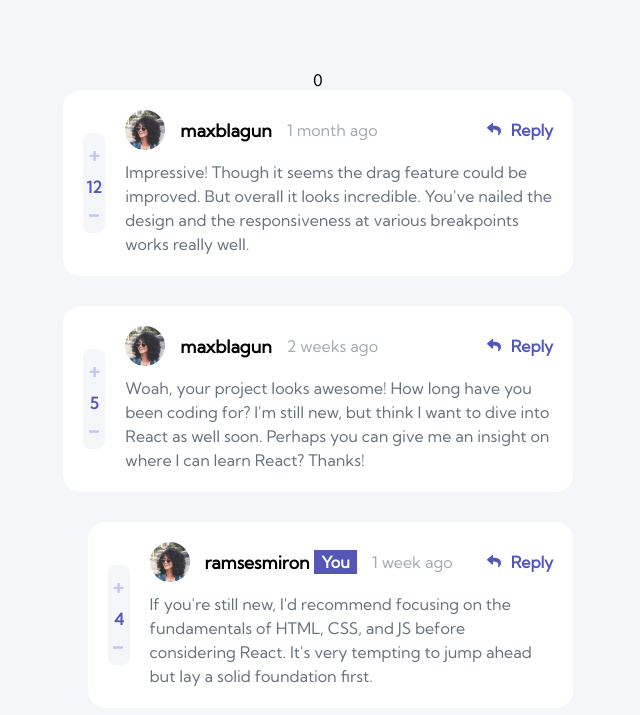
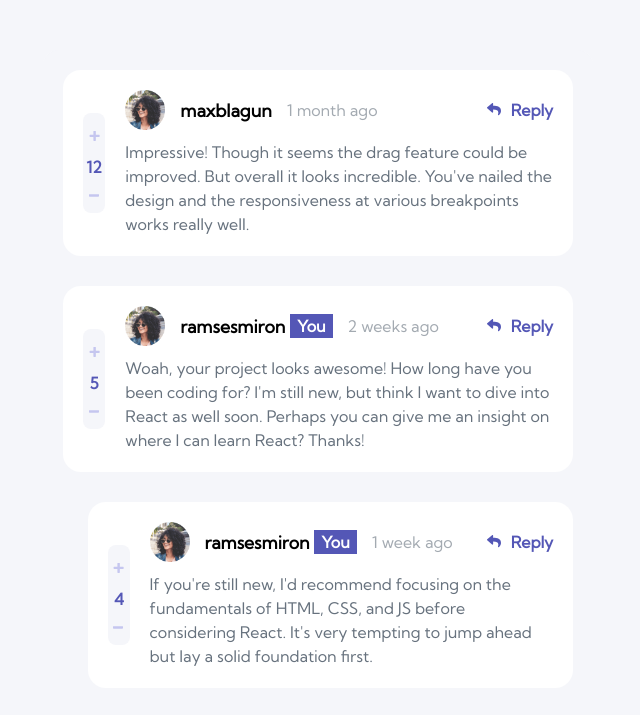
Before and after one commit to redamohamed19/Interactive-comments-section, a React app: page / in a window 1280 px wide. Shown: the top 715 px of the page, without its empty margins (322-962 px from the left). Built offline with nearby package versions, Linux system fonts and the light colour scheme.

Commit message:
fix add comment bug

```diff
--- a/src/css/style.css
+++ b/src/css/style.css
@@ -26,6 +26,9 @@ body {
   width: 43%;
   border-radius: 1rem;
   padding: 20px;
+}
+.Top_comment {
+  width: 100%;
 }
 .com_container {
   display: flex;
@@ -80,7 +83,7 @@ body {
   color: #fff;
   font-weight: bold;
   margin-left: 5px;
-  display: none;
+  display: block;
 }
 #user_content {
   color: #67727e;
--- a/src/data/data.json
+++ b/src/data/data.json
@@ -4,7 +4,7 @@
       "png": "./images/avatars/image-juliusomo.png",
       "webp": "./images/avatars/image-juliusomo.webp"
     },
-    "username": "amyrobson"
+    "username": "ramsesmiron"
   },
   "comments": [
     {
@@ -31,7 +31,7 @@
           "png": "./images/avatars/image-maxblagun.png",
           "webp": "./images/avatars/image-maxblagun.webp"
         },
-        "username": "maxblagun"
+        "username": "ramsesmiron"
       },
       "replies": [
         {
--- a/src/js/app.js
+++ b/src/js/app.js
@@ -5,51 +5,49 @@ import '../css/style.css';
 import '../css/replie.css';
 import data from '../data/data.json';
 import img_avatar from '../imgs/avatars/image-maxblagun.png';
-import { useEffect, useState } from 'react';
-var v = [data];
+import { useRef, useState } from 'react';
 
 const App = () => {
-  const [rerender, setRerender] = useState(v[0].comments);
+  const [text, settext] = useState('');
 
-  var x = 0;
-
-  useEffect(() => {
-    document.getElementById('btn_send').onclick = function() {
-      v[0].comments.push({
-        id: 1,
-        content:
-          "Impressive! Though it seems the drag feature could be improved. But overall it looks incredible. You've nailed the design and the responsiveness at various breakpoints works really well.",
-        createdAt: '1 month ago',
-        score: 12,
+  const handleChange = e => {
+    settext(e.target.value);
+  };
+  const [rerender, setRerender] = useState([data][0].comments);
+  let newComment = {
+    id: [data][0].comments[[data][0].comments.length - 1].id++,
+    content: text,
+    createdAt: '1 min ago',
+    score: 0,
     user: {
       image: {
-            png: './images/avatars/image-amyrobson.png',
-            webp: './images/avatars/image-amyrobson.webp'
+        png: data.currentUser.image.png,
+        webp: data.currentUser.image.webp
       },
-          username: 'amyrobson'
+      username: data.currentUser.username
     },
     replies: []
-      });
-      setRerender(v[0].comments);
-      x++;
+  };
 
-      console.log(rerender);
+  const addComment = () => {
+    setRerender(comments => [...comments, newComment]);
   };
-  });
   return (
     <div className="container">
-      {x}
       {rerender.map(x => {
-        return <Comment key={x.id} data={x} all={v[0]} />;
+        return <Comment key={x.id} data={x} all={[data][0]} />;
       })}
       <div className="comment_input">
         <img src={img_avatar} alt="avatar" id="avatar_send" />
         <textarea
           type="text"
           id="comment_entry"
+          onChange={handleChange}
           placeholder="Add a comment..."
         />
-        <button id="btn_send">SEND</button>
+        <button id="btn_send" onClick={addComment}>
+          SEND
+        </button>
       </div>
     </div>
   );
--- a/src/js/comment.js
+++ b/src/js/comment.js
@@ -7,15 +7,8 @@ import Replie from './replie';
 import { useEffect, useState } from 'react';
 
 const Comment = props => {
-  useEffect(() => {
-    console.log(props.data.user.username);
-    console.log(props.all.currentUser.username);
-    if (props.data.user.username == props.all.currentUser.username) {
-      document.getElementById('you_signage').style.display = 'block';
-    }
-  }, []);
   return (
-    <div>
+    <div className="Top_comment">
       <div className="com_container">
         <div className="score">
           <img src={plus} />
@@ -26,7 +19,9 @@ const Comment = props => {
           <div className="comment_info">
             <img src={img_avatar} id="avatar" alt="avatar" />
             <h1 id="user_name">{props.data.user.username}</h1>
-            <p id="you_signage">You</p>
+            {props.data.user.username == props.all.currentUser.username && (
+              <p id="you_signage">You</p>
+            )}
             <p id="time_comment">{props.data.createdAt}</p>
             <button className="btn">
               <img src={img_reply} id="reply_img" />
--- a/src/js/replie.js
+++ b/src/js/replie.js
@@ -5,14 +5,6 @@ import plus from '../imgs/icon-plus.svg';
 import minus from '../imgs/icon-minus.svg';
 import { useEffect, useState } from 'react';
 const Replie = props => {
-  useEffect(() => {
-    console.log(props.data.user.username);
-    console.log(props.all.currentUser.username);
-    if (props.data.user.username == props.all.currentUser.username) {
-      document.getElementById('you_signage_reply').style.display = 'block';
-      console.log('there');
-    }
-  }, [props]);
   return (
     <div className="replie_container">
       <div className="score">
@@ -24,7 +16,9 @@ const Replie = props => {
         <div className="comment_info">
           <img src={img_avatar} id="avatar" alt="avatar" />
           <h1 id="user_name">{props.data.user.username}</h1>
-          <p id="you_signage_reply">You</p>
+          {props.data.user.username == props.all.currentUser.username && (
+            <p id="you_signage_reply">You</p>
+          )}
           <p id="time_comment">{props.data.createdAt}</p>
           <button className="btn">
             <img src={img_reply} id="reply_img" />
```
Lines whose indentation alone changed are shown as unchanged.
